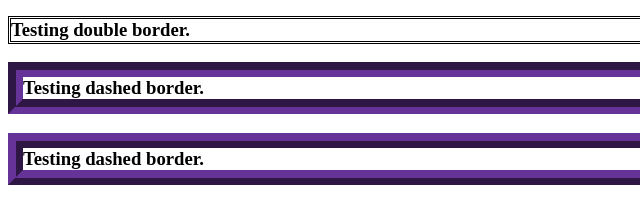
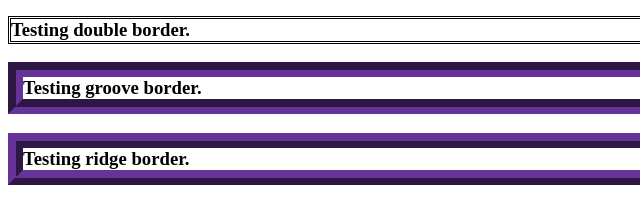
Before and after one commit to Chetan2380/Awdiz-HTML_Chetan, a plain HTML site: page Day-5/index.html in a window 1280 px wide. Shown: the part 414-615 px from the top of the page, 0-640 px from the left. Drawn offline with Linux system fonts and the light colour scheme.

Commit message:
Update index.html

```diff
--- a/Day-5/index.html
+++ b/Day-5/index.html
@@ -68,8 +68,8 @@
     <h3 style="border: 1px dashed black;">Testing dashed border.</h3>
     <h3 style="border: 1px dotted black;">Testing dotted border.</h3>
     <h3 style="border: 3px double black;">Testing double border.</h3>
-    <h3 style="border: 15px groove rebeccapurple;">Testing dashed border.</h3>
-    <h3 style="border: 15px ridge rebeccapurple;">Testing dashed border.</h3>
+    <h3 style="border: 15px groove rebeccapurple;">Testing groove border.</h3>
+    <h3 style="border: 15px ridge rebeccapurple;">Testing ridge border.</h3>
     <h3 style="border: 15px inset rebeccapurple;">Testing inset border.</h3>
     <h3 style="border: 15px outset rebeccapurple;">Testing outset border.</h3>
 
```
